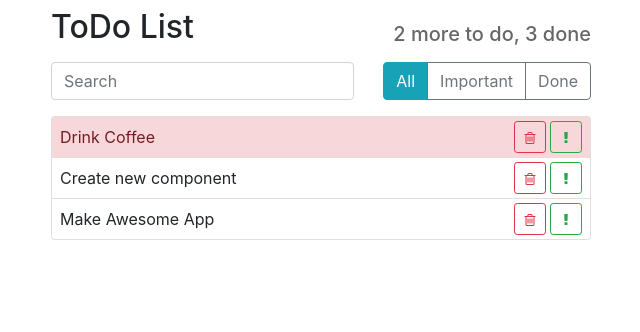
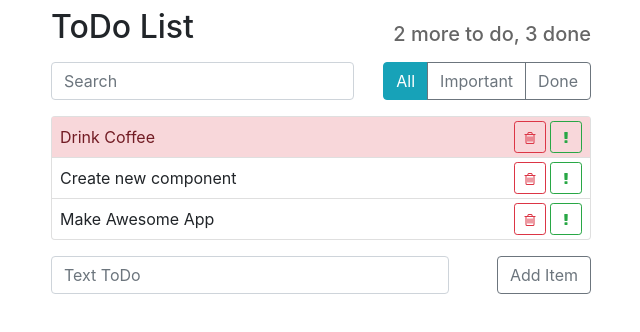
Before and after one commit to KrKrainov/todo-list, a React (Create React App) app: page / in a window 1280 px wide. Shown: the top 332 px of the page, without its empty margins (319-959 px from the left). Built offline with nearby package versions, Linux system fonts and the light colour scheme.

Commit message:
added ItemAddForm Component

```diff
--- a/src/components/App.js
+++ b/src/components/App.js
@@ -4,8 +4,11 @@ import AppHeader from './AppHeader/AppHeader';
 import TodoList from './TodoList/TodoList';
 import SearchPanel from './SearchPanel/SearchPanel';
 import ItemStatusFilter from './ItemStatusFilter/ItemStatusFilter';
+import ItemAddForm from './ItemAddForm/ItemAddForm';
 
 class App extends PureComponent {
+    maxId = 1000;
+
     state = {
         data: [
             { label: 'Drink Coffee', important: true, done: false, id: 1 },
@@ -34,9 +37,23 @@ class App extends PureComponent {
         })
     };
 
-    onDeleted = (id) => {
+    deleteItem = (id) => {
         this.setState(({ data }) => {
             return { data: data.filter((item) => item.id !== id) };
+        })
+    };
+
+    addItem = (text) => {
+        this.setState(({ data }) => {
+            return { data: [
+                    ...data,
+                    {
+                        label: text,
+                        important: false,
+                        done: false,
+                        id: this.maxId++
+                    }
+                ]};
         })
     };
 
@@ -54,8 +71,9 @@ class App extends PureComponent {
                         todos={data}
                         onItemClick={this.onItemClick}
                         onMarkImportant={this.onMarkImportant}
-                        onDeleted={this.onDeleted}
+                        onDeleted={this.deleteItem}
                     />
+                    <ItemAddForm onItemAdded={this.addItem}/>
                 </div>
             </div>
         </div>;
--- /dev/null
+++ b/src/components/ItemAddForm/ItemAddForm.js
@@ -0,0 +1,29 @@
+import React, { PureComponent } from 'react';
+
+import './ItemAddForm.css';
+
+export default class ItemAddForm extends PureComponent {
+    submitForm = (event) => {
+        event.preventDefault();
+        this.props.onItemAdded(event.target.querySelector('input[type=text]').value);
+    };
+
+    render() {
+        return (
+            <form
+                className="item-add-form row mt-3"
+                onSubmit={this.submitForm}>
+                <div className="col-sm-9">
+                    <input className="form-control mb-3" type="text" placeholder="Text ToDo"/>
+                </div>
+                <div className="col-sm-3">
+                    <button
+                        type="submit"
+                        className="btn btn-outline-secondary float-right">
+                        Add Item
+                    </button>
+                </div>
+            </form>
+        )
+    }
+}
```
Also changed, not shown: src/components/ItemAddForm/ItemAddForm.css (added).
